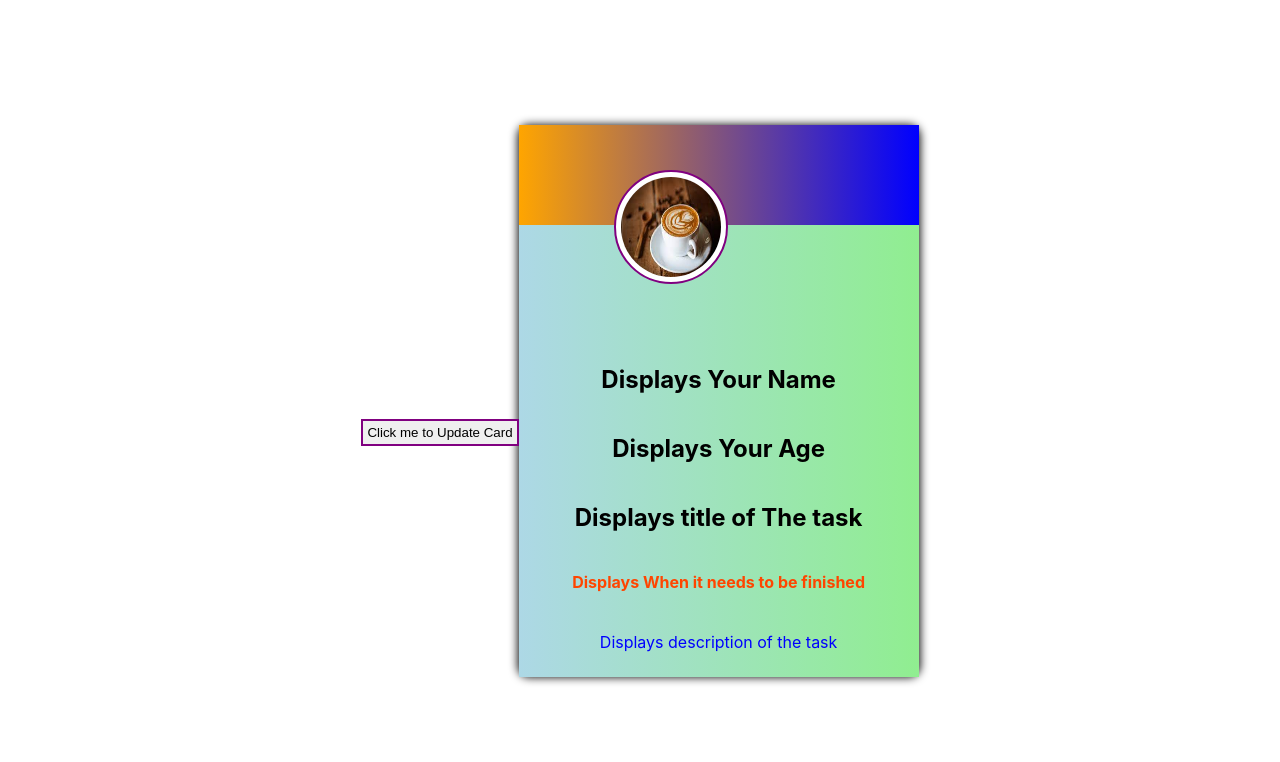
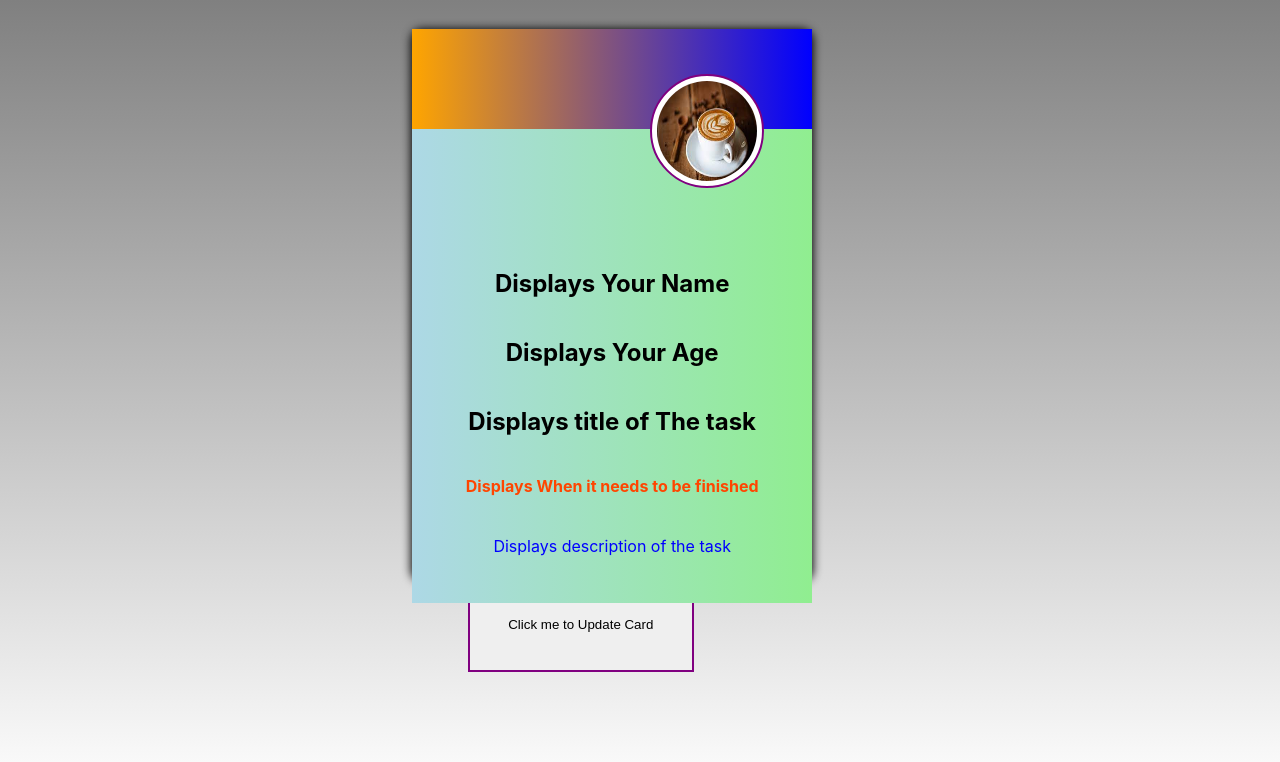
Before and after one commit to ashishdahal/reactjs_expressjs_CRUD_sample, a React (Create React App) app: page / in a window 1280 px wide. Shown: the top 762 px of the page. Built offline with nearby package versions, Linux system fonts and the light colour scheme.

Commit message:
modified css file

```diff
--- a/public/index.html
+++ b/public/index.html
@@ -28,7 +28,7 @@
   </head>
   <body>
     <noscript>You need to enable JavaScript to run this app.</noscript>
-    <div id="root">
+    <div id="root" class="root">
     </div>
     <!--
       This HTML file is a template.
--- a/src/Components/Card.css
+++ b/src/Components/Card.css
@@ -1,6 +1,10 @@
+root{
+  background:red;
+}
+
 .Card{
-
-  margin-top: 0%;
+  margin-top: -15%;
+  text-align: center;
   width:400px;
   height:550px;
   background: grey;
@@ -33,7 +37,7 @@ img{
 .lower-container{
 
   background:linear-gradient(to right,lightblue,lightgreen);
-  height:64%;
+  height: 68%;
   padding-top: 25%;
   text-align: center;
   font: italic;
@@ -54,15 +58,16 @@ img{
 }
 
 .lower-container p{
+
   color:blue;
   font-size: 1rem;
 }
 
 button{
 
-  padding:4px;
-  margin-top: 5%;
-  position: relative;
+  margin-bottom: -35%;
+  margin-right: -22%;
+  padding:3%;
   border: 2px solid purple;
 }
 
--- a/src/index.css
+++ b/src/index.css
@@ -11,3 +11,9 @@ code {
   font-family: source-code-pro, Menlo, Monaco, Consolas, 'Courier New',
     monospace;
 }
+
+.root{
+  display: flex;
+  justify-content: space-between;
+  background:repeating-linear-gradient(grey,white);
+}
```
